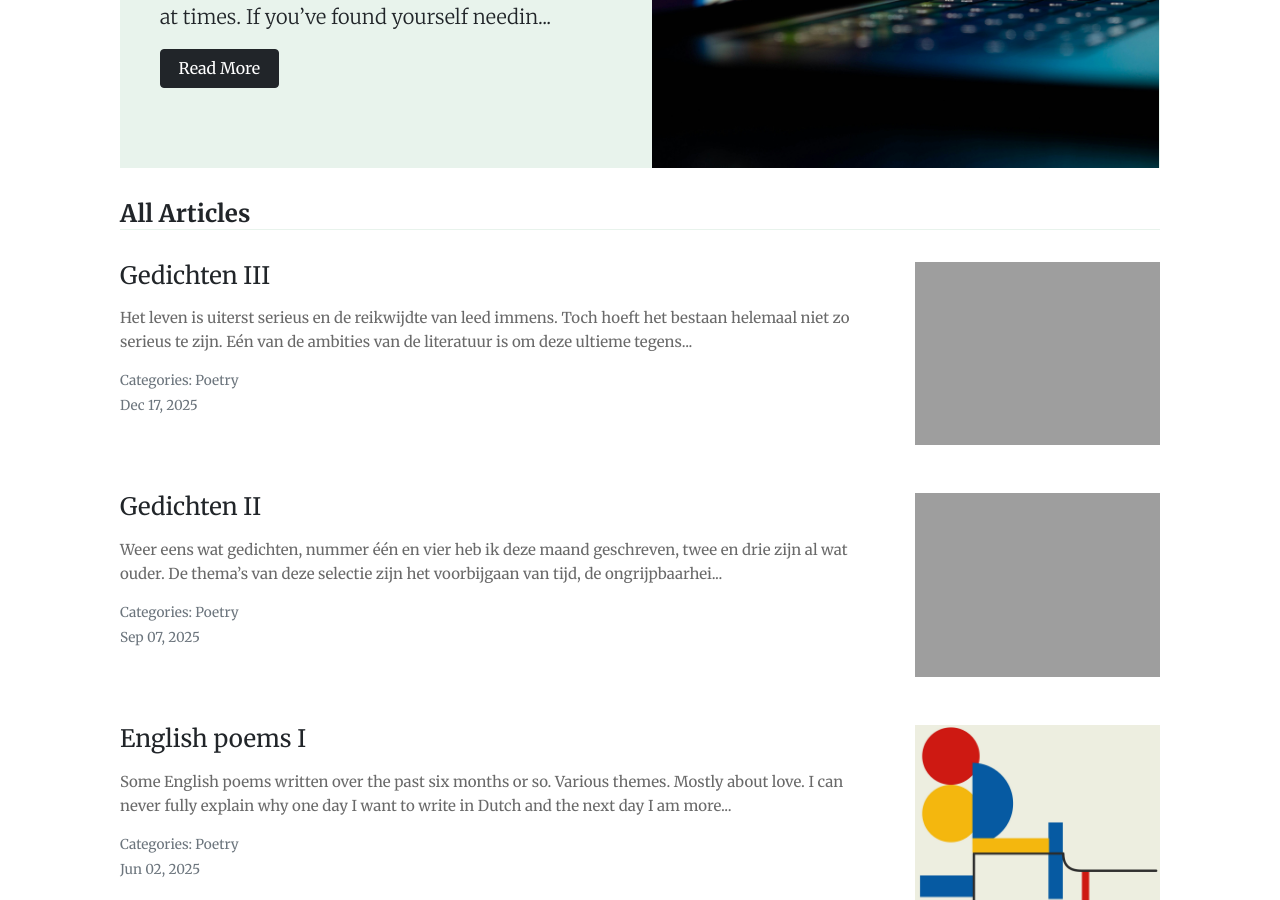
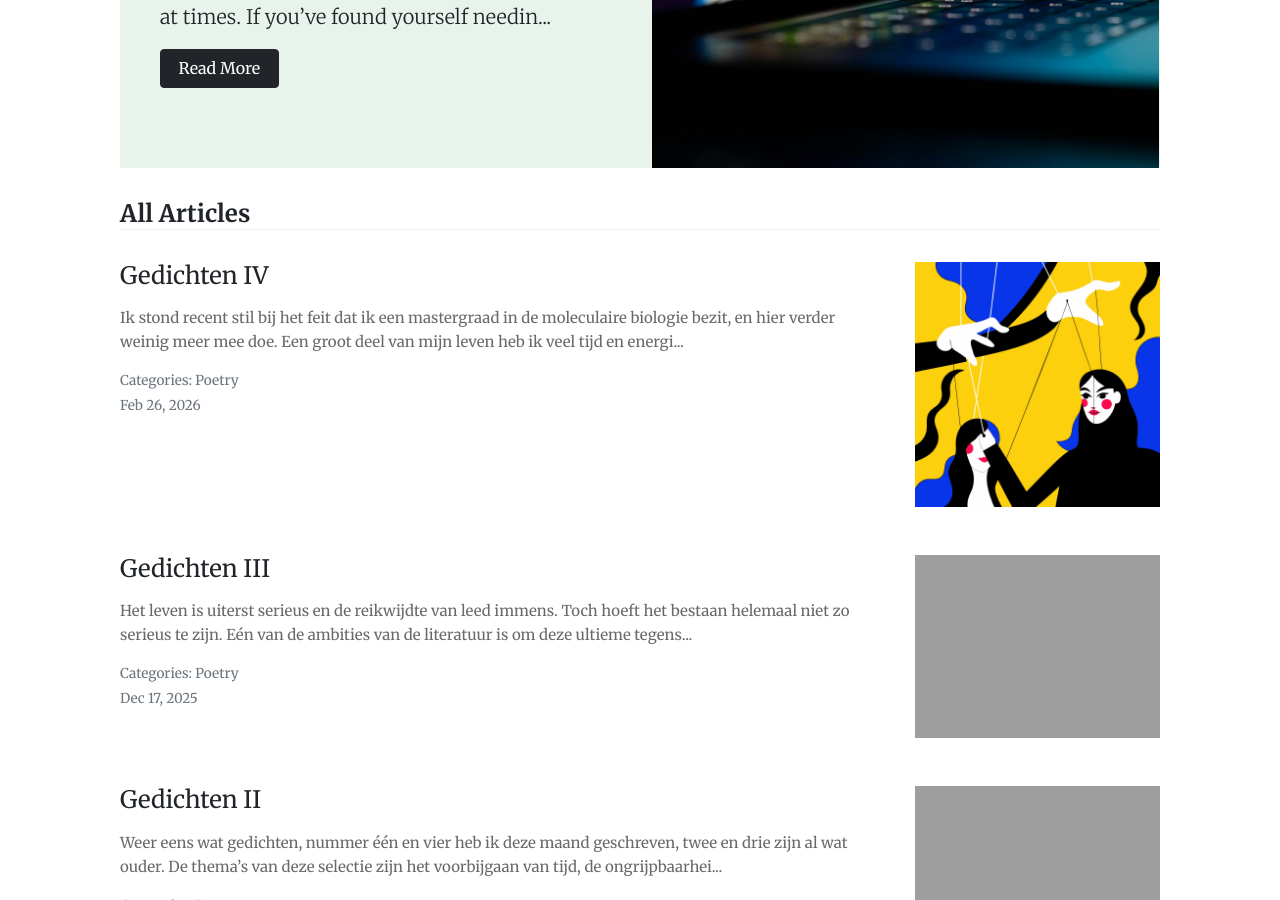
Before and after one commit to matspunt/matspunt.github.io, a Jekyll site: the page built from index.html, in a window 1280 px wide and 900 px high, scrolled down 374 px. Built offline with Jekyll 4.4.1, drawn with Linux system fonts in a browser that asks for light colours; nearby versions of some CDN libraries; the list of posts is cut into pages by our own code; some of the changed lines change nothing that is shown.

Commit message:
Gedichten IV live

```diff
--- a/_pages/about.html
+++ b/_pages/about.html
@@ -25,7 +25,7 @@ permalink: "/about.html"
                     <strong>1)</strong> data engineering and related topics,
                     <strong>2)</strong> literature and poetry,
                     <strong>3)</strong> science and philosophy. Originally I studied molecular biology and ventured into biophysics/computer simulations during my MSc.
-                    For 1.5+ years I continued this with a PhD in Finland, but I am now working as a data engineer. In my work I sometimes encounter problems (lack of documentation, unexpected results, complicated topics) that require research.
+                    For 1.5+ years I continued this with a PhD in Finland, but I am now working as a data engineer in the Netherlands. In my work I sometimes encounter problems (lack of documentation, unexpected results, complicated topics) that require research.
                     This blog is meant to be a central repository for these articles.
                 </p>
 
--- /dev/null
+++ b/_posts/2026-02-26-nederlandse-gedichten-iv.md
@@ -0,0 +1,83 @@
+---
+layout: post
+title:  "Gedichten IV"
+categories: [ Poetry ]
+image: assets/images/art-attack--BUWHvWDHm0-unsplash.jpg
+---
+
+Ik stond recent stil bij het feit dat ik een mastergraad in de moleculaire biologie bezit, en hier verder weinig meer mee doe. Een groot deel van mijn leven heb ik veel tijd en energie gestoken in het doorgronden van biologische systemen en heb ik dit zelfs in de wetenschap mogen toepassen. Ik blijf het bijzonder vinden aan hoe we onze samenleving zo ingericht hebben dat er veel mensen zijn die opgeleid worden met bepaalde kennis en vervolgens op een plek eindigen waar die kennis totaal niet toegepast wordt. Uiteraard is de meerwaarde van een (universitaire) opleiding boven alles het structureren van de geest en het opdoen van intellectuele discipline, en zouden we dit als doel op zichzelf kunnen beschouwen. Toch wringt het wel eens bij mij dat mijn hoofd volgestouwd is met biologische kennis en ik verder geen uitlaatklep voor die kennis heb. Zo is het gedicht 'biologische drangen' tot stand gekomen. De wisselwerking tussen wetenschap en filosofie heb ik namelijk altijd fascinerend gevonden. Onze wereld lijkt geobsedeerd te zijn door het empirische, het meetbare en het cijfermatige interpreteren van onze realiteit. Ergens past deze zienswijze totaal niet bij mijn aard...
+
+De oorsprong van het gedicht 'zelfportret voor mijn ongeboren kind' komt ten dele door een fascinatie met Wende haar nummer ['Het Is Genoeg'](https://www.youtube.com/watch?v=WqsFIgbfXQ0); het spelen met het ritme van taal is wat op de eerste plaats me interesseert aan de poëzie. Nog los van de beeldspraak die het op kan wekken is het staccato van taal op zich zelf aangrijpend. Vandaar dat ik ook erg kan genieten van rap als kunstvorm. Verder vind ik het ook gewoon een mooi beeld. Er is een gedicht van Jean Pierre Rawie die ik zo snel niet kan vinden waar hij een liefdesverklaring schrijft aan een geliefde die helemaal niet bestaat. Met eenzelfde thema heb ik geprobeerd te spelen
+
+### Gedichten:
+
+**zelfportret voor mijn ongeboren kind**<br>
+mocht je vader eertijds komen te vergaan,<br>
+begrijp dan dat hij zijn weerga niet kende,<br>
+weet, hij was wijsgeer, pottenkijker, sofist -<br>
+
+lyrisch tovenaar, grachtengordelsocialist,<br>
+barmhartig in zijn ongeëvenaarde, valse<br>
+bescheidenheid. hij stierf corpulent van<br>
+
+naïeve hoop en spijt. onsterfelijk tot het<br>
+eind en geketend door niks anders dan<br>
+de zelf aangebrachte schakels van Tijd.<br>
+
+liefhebben verhief hij tot een kunst, waar-<br>
+achtigheid was zijn penseel en met brede<br>
+stroken verfde hij zijn essentie zonder kleur.<br>
+
+weet, je vader was groots van aard, Columbus<br>
+van de ziel. dichter, denker, brandjesstichter -<br>
+Nero met een brandend calimerocomplex.<br>
+
+overwinnaar van hartelijke zeden, besneden<br>
+in zijn mannelijkheid. overtuigd van zijn gelijk.<br>
+emotioneel dement en gevoelsmatig decadent -<br>
+
+voortvluchtig in het leven was je vader mens.
+
+---
+
+**biologische drangen**<br>
+klaarlichte dag speelt met zijn prooi<br>
+als een kat die een muis terroriseert -<br>
+evolutie is wreed in haar apathie.<br>
+
+hoewel verlangens puur genetisch zijn<br>
+bestaat er geen codon voor de ziel;<br>
+welke basen overstijgen het basale?<br>
+
+in nachtelijke visioenen hengel ik naar<br>
+de homeopathisch verdunde kern van<br>
+mijn essentie: atomen vol met leegte.<br>
+
+het universum haar ventiel is lek en we<br>
+zijn roofdier, prooi, mens. nietig insect<br>
+onder het firmament - vogels die vliegen<br>
+
+zonder sturing of magnetisch kompas.
+
+---
+
+**zelfspot**<br>
+wij zijn door hoop getekend,<br>
+op het scherpst van de snede<br>
+gesplitst en hebben berekend,<br>
+alles wat we vreesden gemeden.<br>
+
+wij zijn van schroom genezen,<br>
+maakten luchtkastelen in het zand,<br>
+hebben aan de wereld bewezen,<br>
+dat ons vaartuig zelden is gestrand.<br>
+
+wij zijn met sensatie verloofd,<br>
+verslaafd aan winden die gieren<br>
+tot de lantaarn flikkert en dooft,<br>
+duisternis ons moet bestieren.<br>
+
+ach, wij zijn van weinig overtuigd<br>
+dan wat we actief deden verhullen;<br>
+het verdriet hebben we toegejuicht,<br>
+en leed—zo bitter!—was om te smullen.
```
